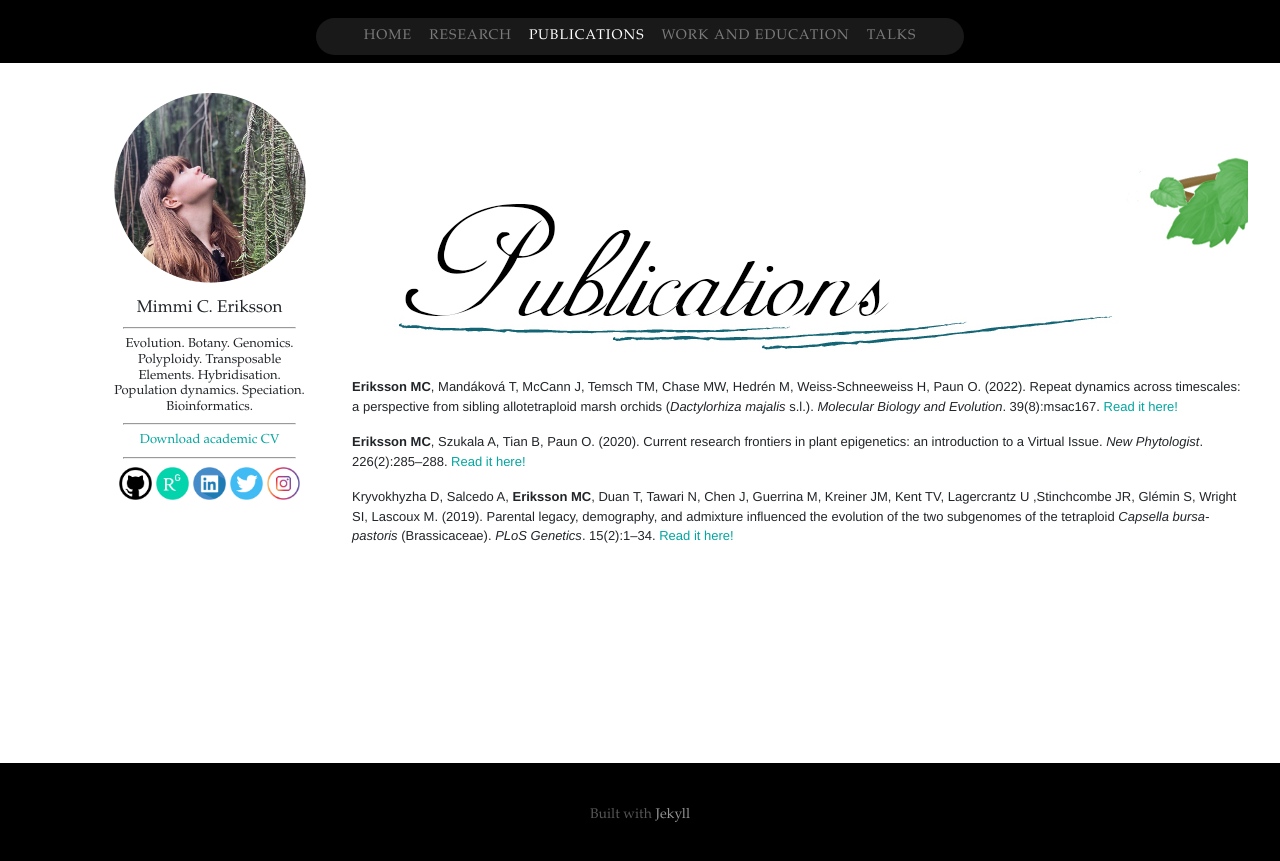
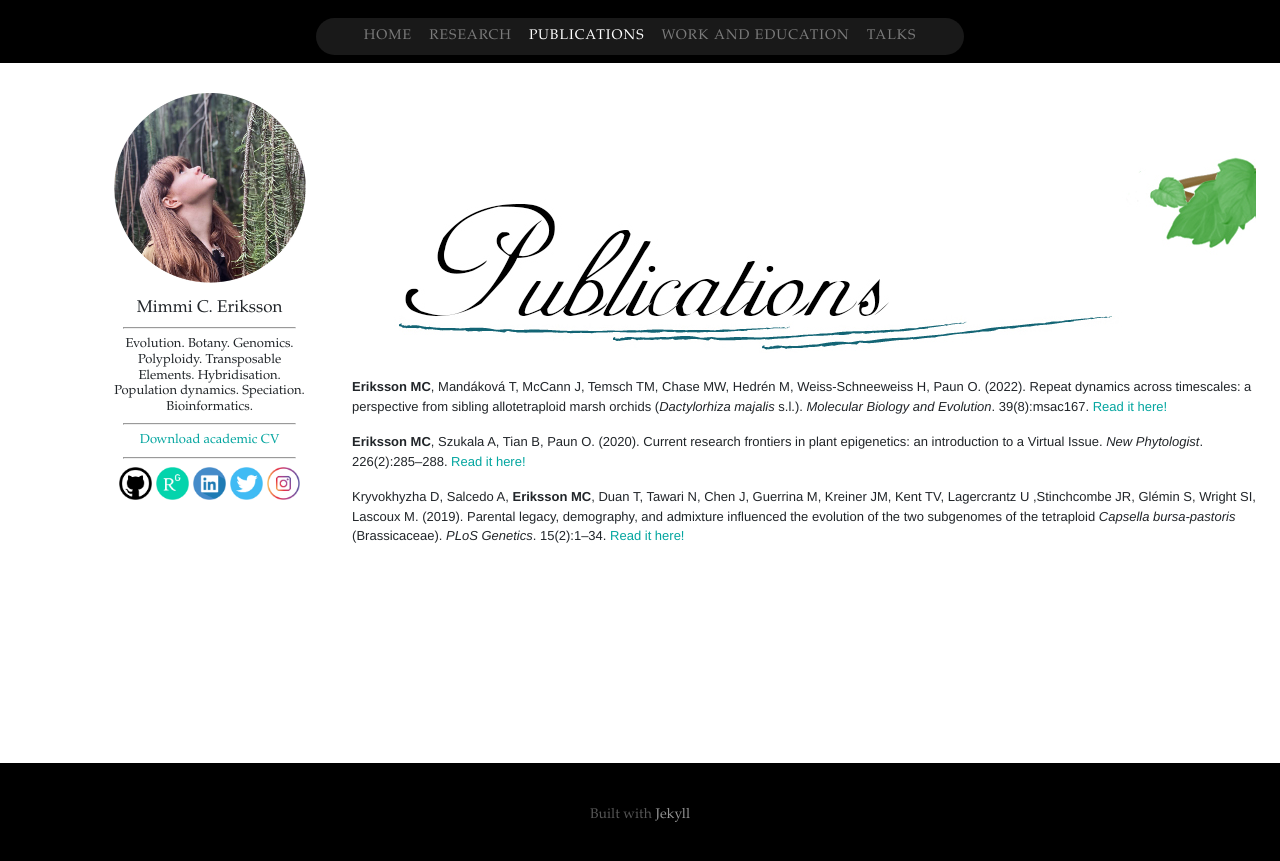
Before and after one commit to mc-er/mc-er.github.io, a Jekyll site: the page built from content-sites/publications.html, in a window 1280 px wide. Shown: the top 861 px of the page. Built offline with Jekyll 4.4.1, drawn with Linux system fonts in a browser that asks for light colours.

Commit message:
Updated GitHub pages site with Jekyll

```diff
--- a/assets/css/style.css
+++ b/assets/css/style.css
@@ -98,9 +98,9 @@
 .content
 {
 	background: rgb(255, 255, 255);
-	float: left;
+	float: right;
 	height: 700px;
-	padding-right: 20px;
+	display: inline;
 }
 .content-text {
 	font-size: 14px;
```
